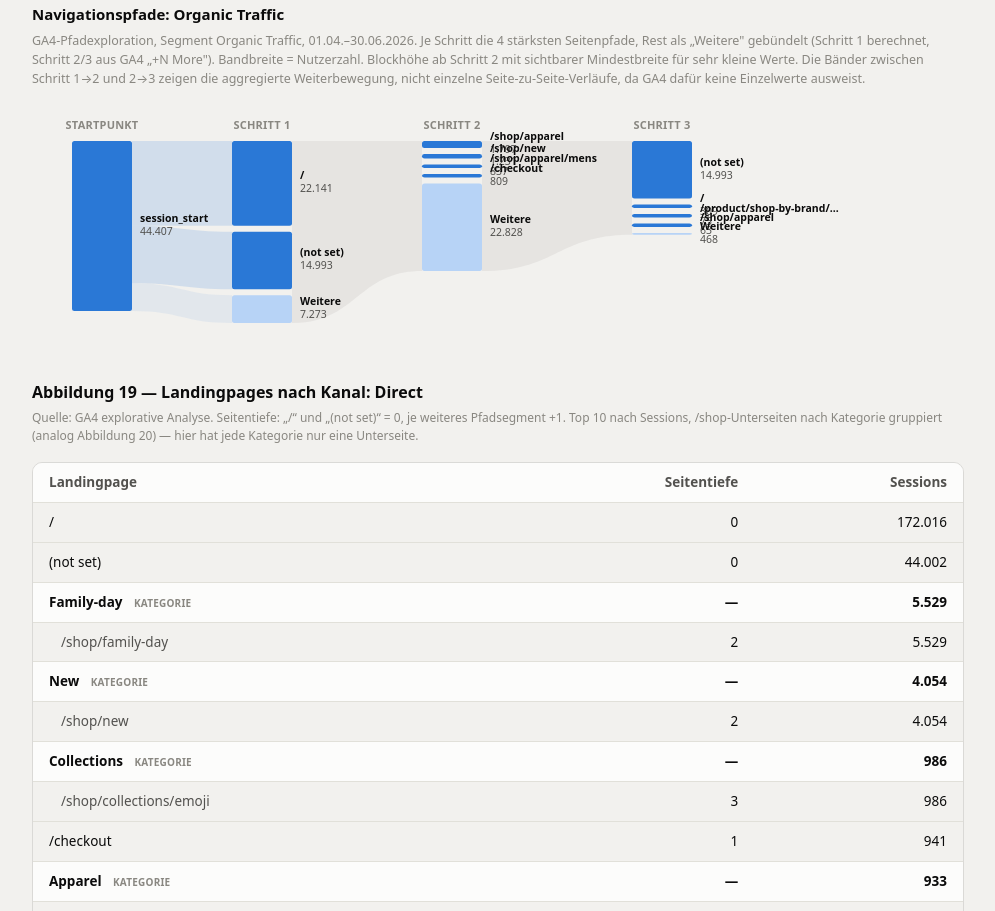
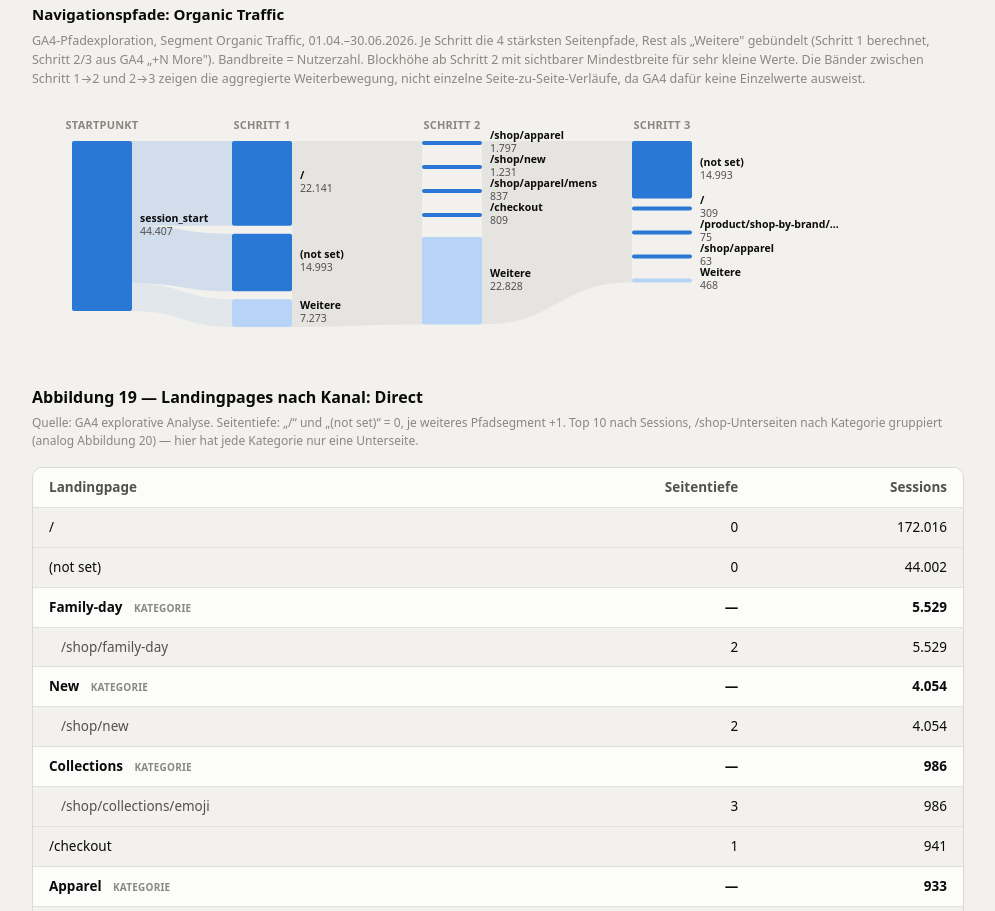
Before and after one commit to lisaQdata/GA4-Reporting, a plain HTML site: page index.html in a window 1280 px wide. Shown: the part 3950-4861 px from the top of the page, without its empty margins (142-1137 px from the left). Drawn offline with Linux system fonts and the light colour scheme.

Commit message:
Fix overlapping labels in flow diagram: fixed-pitch rows for small nodes

```diff
--- a/index.html
+++ b/index.html
@@ -625,62 +625,62 @@
         <p class="chart-title">Navigationspfade: Organic Traffic</p>
         <p class="chart-caption">GA4-Pfadexploration, Segment Organic Traffic, 01.04.–30.06.2026. Je Schritt die 4 stärksten Seitenpfade, Rest als „Weitere" gebündelt (Schritt 1 berechnet, Schritt 2/3 aus GA4 „+N More"). Bandbreite = Nutzerzahl. Blockhöhe ab Schritt 2 mit sichtbarer Mindestbreite für sehr kleine Werte. Die Bänder zwischen Schritt 1→2 und 2→3 zeigen die aggregierte Weiterbewegung, nicht einzelne Seite-zu-Seite-Verläufe, da GA4 dafür keine Einzelwerte ausweist.</p>
         <div class="flow-scroll">
-          <svg class="flow-svg" viewBox="0 0 830 225" role="img" aria-label="Flussdiagramm: Navigationspfade Organic Traffic">
+          <svg class="flow-svg" viewBox="0 0 830 230" role="img" aria-label="Flussdiagramm: Navigationspfade Organic Traffic">
             <path d="M100.0,30.00 C150.0,30.00 150.0,30.00 200.0,30.00 L200.0,114.76 C150.0,114.76 150.0,114.76 100.0,114.76 Z" fill="rgba(42,120,214,0.16)"/>
-            <path d="M100.0,114.76 C150.0,114.76 150.0,120.76 200.0,120.76 L200.0,178.16 C150.0,178.16 150.0,172.16 100.0,172.16 Z" fill="rgba(42,120,214,0.16)"/>
-            <path d="M100.0,172.16 C150.0,172.16 150.0,184.16 200.0,184.16 L200.0,212.00 C150.0,212.00 150.0,200.00 100.0,200.00 Z" fill="rgba(42,120,214,0.08)"/>
-            <path d="M260.0,30.00 C325.0,30.00 325.0,30.00 390.0,30.00 L390.0,159.98 C325.0,159.98 325.0,212.00 260.0,212.00 Z" fill="rgba(137,135,129,0.12)"/>
-            <path d="M450.0,30.00 C525.0,30.00 525.0,30.00 600.0,30.00 L600.0,123.69 C525.0,123.69 525.0,159.98 450.0,159.98 Z" fill="rgba(137,135,129,0.12)"/>
+            <path d="M100.0,114.76 C150.0,114.76 150.0,122.76 200.0,122.76 L200.0,180.16 C150.0,180.16 150.0,172.16 100.0,172.16 Z" fill="rgba(42,120,214,0.16)"/>
+            <path d="M100.0,172.16 C150.0,172.16 150.0,188.16 200.0,188.16 L200.0,216.00 C150.0,216.00 150.0,200.00 100.0,200.00 Z" fill="rgba(42,120,214,0.08)"/>
+            <path d="M260.0,30.00 C325.0,30.00 325.0,30.00 390.0,30.00 L390.0,213.39 C325.0,213.39 325.0,216.00 260.0,216.00 Z" fill="rgba(137,135,129,0.12)"/>
+            <path d="M450.0,30.00 C525.0,30.00 525.0,30.00 600.0,30.00 L600.0,171.40 C525.0,171.40 525.0,213.39 450.0,213.39 Z" fill="rgba(137,135,129,0.12)"/>
 
             <text x="70.0" y="18" font-size="11" font-weight="700" fill="var(--text-muted)" text-anchor="middle" letter-spacing="0.02em">STARTPUNKT</text>
-            <rect x="40.0" y="30.00" width="60" height="170.00" rx="2.5" fill="var(--ch-direct)"/>
+            <rect x="40.0" y="30.00" width="60" height="170.00" rx="2" fill="var(--ch-direct)"/>
             <text x="108" y="111.00" font-size="10.5" font-weight="600" fill="var(--text-primary)">session_start</text>
             <text x="108" y="124.00" font-size="10.5" fill="var(--text-secondary)" font-variant-numeric="tabular-nums">44.407</text>
 
             <text x="230.0" y="18" font-size="11" font-weight="700" fill="var(--text-muted)" text-anchor="middle" letter-spacing="0.02em">SCHRITT 1</text>
-            <rect x="200.0" y="30.00" width="60" height="84.76" rx="2.5" fill="var(--ch-direct)"/>
+            <rect x="200.0" y="30.00" width="60" height="84.76" rx="2" fill="var(--ch-direct)"/>
             <text x="268" y="68.38" font-size="10.5" font-weight="600" fill="var(--text-primary)">/</text>
             <text x="268" y="81.38" font-size="10.5" fill="var(--text-secondary)" font-variant-numeric="tabular-nums">22.141</text>
-            <rect x="200.0" y="120.76" width="60" height="57.40" rx="2.5" fill="var(--ch-direct)"/>
-            <text x="268" y="145.46" font-size="10.5" font-weight="600" fill="var(--text-primary)">(not set)</text>
-            <text x="268" y="158.46" font-size="10.5" fill="var(--text-secondary)" font-variant-numeric="tabular-nums">14.993</text>
-            <rect x="200.0" y="184.16" width="60" height="27.84" rx="2.5" fill="#b7d3f6"/>
-            <text x="268" y="194.08" font-size="10.5" font-weight="600" fill="var(--text-primary)">Weitere</text>
-            <text x="268" y="207.08" font-size="10.5" fill="var(--text-secondary)" font-variant-numeric="tabular-nums">7.273</text>
+            <rect x="200.0" y="122.76" width="60" height="57.40" rx="2" fill="var(--ch-direct)"/>
+            <text x="268" y="147.46" font-size="10.5" font-weight="600" fill="var(--text-primary)">(not set)</text>
+            <text x="268" y="160.46" font-size="10.5" fill="var(--text-secondary)" font-variant-numeric="tabular-nums">14.993</text>
+            <rect x="200.0" y="188.16" width="60" height="27.84" rx="2" fill="#b7d3f6"/>
+            <text x="268" y="198.08" font-size="10.5" font-weight="600" fill="var(--text-primary)">Weitere</text>
+            <text x="268" y="211.08" font-size="10.5" fill="var(--text-secondary)" font-variant-numeric="tabular-nums">7.273</text>
 
             <text x="420.0" y="18" font-size="11" font-weight="700" fill="var(--text-muted)" text-anchor="middle" letter-spacing="0.02em">SCHRITT 2</text>
-            <rect x="390.0" y="30.00" width="60" height="6.88" rx="2.5" fill="var(--ch-direct)"/>
-            <text x="458" y="29.44" font-size="10.5" font-weight="600" fill="var(--text-primary)">/shop/apparel</text>
-            <text x="458" y="42.44" font-size="10.5" fill="var(--text-secondary)" font-variant-numeric="tabular-nums">1.797</text>
-            <rect x="390.0" y="42.88" width="60" height="4.71" rx="2.5" fill="var(--ch-direct)"/>
-            <text x="458" y="41.24" font-size="10.5" font-weight="600" fill="var(--text-primary)">/shop/new</text>
-            <text x="458" y="54.24" font-size="10.5" fill="var(--text-secondary)" font-variant-numeric="tabular-nums">1.231</text>
-            <rect x="390.0" y="53.59" width="60" height="3.50" rx="2.5" fill="var(--ch-direct)"/>
-            <text x="458" y="51.34" font-size="10.5" font-weight="600" fill="var(--text-primary)">/shop/apparel/mens</text>
-            <text x="458" y="64.34" font-size="10.5" fill="var(--text-secondary)" font-variant-numeric="tabular-nums">837</text>
-            <rect x="390.0" y="63.09" width="60" height="3.50" rx="2.5" fill="var(--ch-direct)"/>
-            <text x="458" y="60.84" font-size="10.5" font-weight="600" fill="var(--text-primary)">/checkout</text>
-            <text x="458" y="73.84" font-size="10.5" fill="var(--text-secondary)" font-variant-numeric="tabular-nums">809</text>
-            <rect x="390.0" y="72.59" width="60" height="87.39" rx="2.5" fill="#b7d3f6"/>
-            <text x="458" y="112.29" font-size="10.5" font-weight="600" fill="var(--text-primary)">Weitere</text>
-            <text x="458" y="125.29" font-size="10.5" fill="var(--text-secondary)" font-variant-numeric="tabular-nums">22.828</text>
+            <rect x="390.0" y="30.00" width="60" height="4.00" rx="2" fill="var(--ch-direct)"/>
+            <text x="458" y="28.00" font-size="10.5" font-weight="600" fill="var(--text-primary)">/shop/apparel</text>
+            <text x="458" y="41.00" font-size="10.5" fill="var(--text-secondary)" font-variant-numeric="tabular-nums">1.797</text>
+            <rect x="390.0" y="54.00" width="60" height="4.00" rx="2" fill="var(--ch-direct)"/>
+            <text x="458" y="52.00" font-size="10.5" font-weight="600" fill="var(--text-primary)">/shop/new</text>
+            <text x="458" y="65.00" font-size="10.5" fill="var(--text-secondary)" font-variant-numeric="tabular-nums">1.231</text>
+            <rect x="390.0" y="78.00" width="60" height="4.00" rx="2" fill="var(--ch-direct)"/>
+            <text x="458" y="76.00" font-size="10.5" font-weight="600" fill="var(--text-primary)">/shop/apparel/mens</text>
+            <text x="458" y="89.00" font-size="10.5" fill="var(--text-secondary)" font-variant-numeric="tabular-nums">837</text>
+            <rect x="390.0" y="102.00" width="60" height="4.00" rx="2" fill="var(--ch-direct)"/>
+            <text x="458" y="100.00" font-size="10.5" font-weight="600" fill="var(--text-primary)">/checkout</text>
+            <text x="458" y="113.00" font-size="10.5" fill="var(--text-secondary)" font-variant-numeric="tabular-nums">809</text>
+            <rect x="390.0" y="126.00" width="60" height="87.39" rx="2" fill="#b7d3f6"/>
+            <text x="458" y="165.70" font-size="10.5" font-weight="600" fill="var(--text-primary)">Weitere</text>
+            <text x="458" y="178.70" font-size="10.5" fill="var(--text-secondary)" font-variant-numeric="tabular-nums">22.828</text>
 
             <text x="630.0" y="18" font-size="11" font-weight="700" fill="var(--text-muted)" text-anchor="middle" letter-spacing="0.02em">SCHRITT 3</text>
-            <rect x="600.0" y="30.00" width="60" height="57.40" rx="2.5" fill="var(--ch-direct)"/>
+            <rect x="600.0" y="30.00" width="60" height="57.40" rx="2" fill="var(--ch-direct)"/>
             <text x="668" y="54.70" font-size="10.5" font-weight="600" fill="var(--text-primary)">(not set)</text>
             <text x="668" y="67.70" font-size="10.5" fill="var(--text-secondary)" font-variant-numeric="tabular-nums">14.993</text>
-            <rect x="600.0" y="93.40" width="60" height="3.50" rx="2.5" fill="var(--ch-direct)"/>
-            <text x="668" y="91.15" font-size="10.5" font-weight="600" fill="var(--text-primary)">/</text>
-            <text x="668" y="104.15" font-size="10.5" fill="var(--text-secondary)" font-variant-numeric="tabular-nums">309</text>
-            <rect x="600.0" y="102.90" width="60" height="3.50" rx="2.5" fill="var(--ch-direct)"/>
-            <text x="668" y="100.65" font-size="10.5" font-weight="600" fill="var(--text-primary)">/product/shop-by-brand/…</text>
-            <text x="668" y="113.65" font-size="10.5" fill="var(--text-secondary)" font-variant-numeric="tabular-nums">75</text>
-            <rect x="600.0" y="112.40" width="60" height="3.50" rx="2.5" fill="var(--ch-direct)"/>
-            <text x="668" y="110.15" font-size="10.5" font-weight="600" fill="var(--text-primary)">/shop/apparel</text>
-            <text x="668" y="123.15" font-size="10.5" fill="var(--text-secondary)" font-variant-numeric="tabular-nums">63</text>
-            <rect x="600.0" y="121.90" width="60" height="1.79" rx="2.5" fill="#b7d3f6"/>
-            <text x="668" y="118.79" font-size="10.5" font-weight="600" fill="var(--text-primary)">Weitere</text>
-            <text x="668" y="131.79" font-size="10.5" fill="var(--text-secondary)" font-variant-numeric="tabular-nums">468</text>
+            <rect x="600.0" y="95.40" width="60" height="4.00" rx="2" fill="var(--ch-direct)"/>
+            <text x="668" y="93.40" font-size="10.5" font-weight="600" fill="var(--text-primary)">/</text>
+            <text x="668" y="106.40" font-size="10.5" fill="var(--text-secondary)" font-variant-numeric="tabular-nums">309</text>
+            <rect x="600.0" y="119.40" width="60" height="4.00" rx="2" fill="var(--ch-direct)"/>
+            <text x="668" y="117.40" font-size="10.5" font-weight="600" fill="var(--text-primary)">/product/shop-by-brand/…</text>
+            <text x="668" y="130.40" font-size="10.5" fill="var(--text-secondary)" font-variant-numeric="tabular-nums">75</text>
+            <rect x="600.0" y="143.40" width="60" height="4.00" rx="2" fill="var(--ch-direct)"/>
+            <text x="668" y="141.40" font-size="10.5" font-weight="600" fill="var(--text-primary)">/shop/apparel</text>
+            <text x="668" y="154.40" font-size="10.5" fill="var(--text-secondary)" font-variant-numeric="tabular-nums">63</text>
+            <rect x="600.0" y="167.40" width="60" height="4.00" rx="2" fill="#b7d3f6"/>
+            <text x="668" y="165.40" font-size="10.5" font-weight="600" fill="var(--text-primary)">Weitere</text>
+            <text x="668" y="178.40" font-size="10.5" fill="var(--text-secondary)" font-variant-numeric="tabular-nums">468</text>
           </svg>
         </div>
       </div>
```
